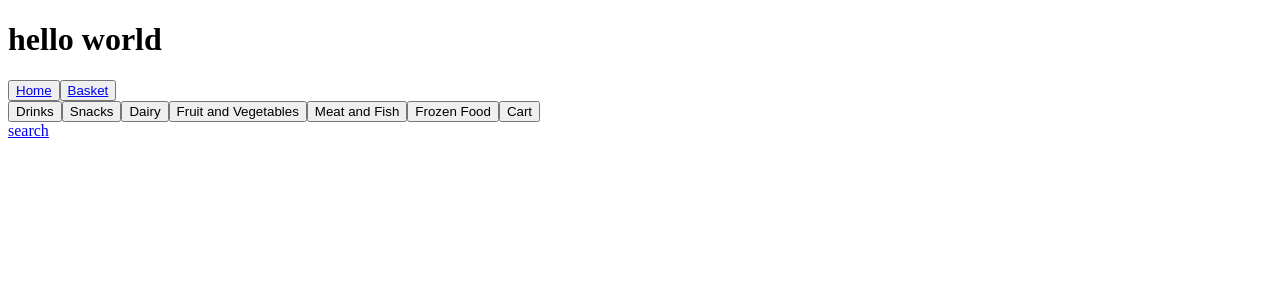
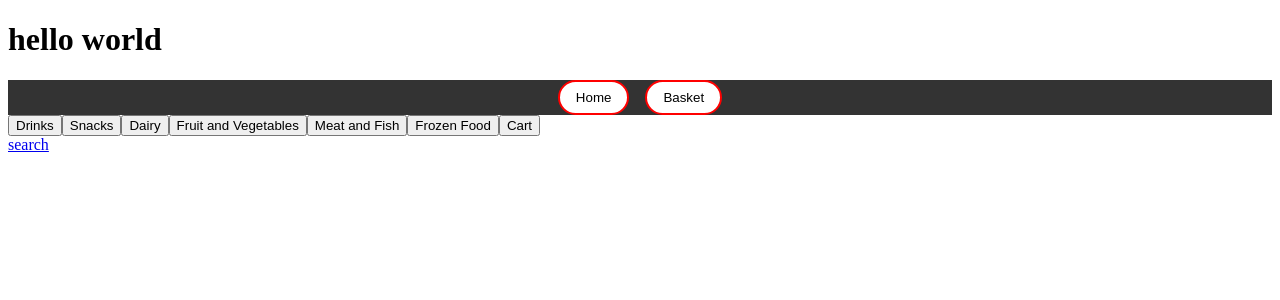
Before and after one commit to MushtaqMo/groceryproject, a React (Create React App) app in the folder frontend/: page / in a window 1280 px wide. Shown: the top 300 px of the page. Built offline with nearby package versions, Linux system fonts and the light colour scheme.

Commit message:
nav and css

```diff
--- a/frontend/public/index.css
+++ b/frontend/public/index.css
@@ -0,0 +1,24 @@
+.nav {
+    background-color: #333;
+    color: #fff;
+  }
+
+.nav header {
+    display: flex;
+    justify-content: center;
+  }
+
+.nav-button {
+    padding: 0.5rem 1rem;
+    border: 2px solid red;
+    border-radius: 20px;
+    background-color: #fff;
+    color: black;
+    text-decoration: none;
+    margin: 0 0.5rem;
+  }
+
+.nav-button:hover {
+    background-color: red;
+    color: #fff;
+  }
--- a/frontend/src/components/navbar.js
+++ b/frontend/src/components/navbar.js
@@ -1,15 +1,18 @@
 import { Link } from "react-router-dom"
+import "/public/index.css";
+
 const Navbar = () => {
     return (
-        <div>
+        <div className="nav">
             <header>
                 <div>
-                    <button>
-                    <Link to='../Home'> Home </Link>
-                    </button>
-                    <button>
-                    <Link to='../Basket'> Basket </Link>
-                    </button>
+                    <Link to='../'>
+                    <button className="nav-button"> Home </button>
+                    </Link>
+                    <Link to='../Cart'>
+                    <button className="nav-button"> Basket </button>
+                    </Link>
+
                 </div>
             </header>
         </div>
```
